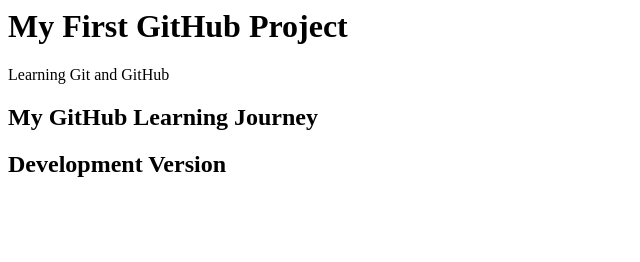
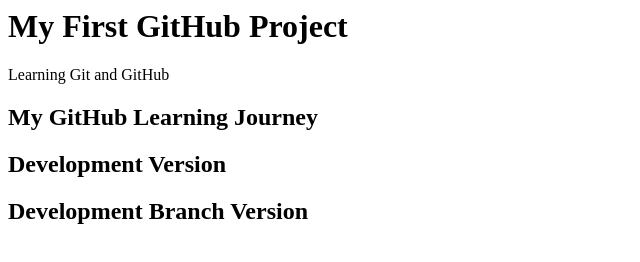
Before and after one commit to pateltithi010/gitbash1, a plain HTML site: page index.html in a window 1280 px wide. Shown: the whole page, without its empty margins (0-640 px from the left). Drawn offline with Linux system fonts and the light colour scheme.

Commit message:
Update development branch version

```diff
--- a/index.html
+++ b/index.html
@@ -2,3 +2,4 @@
 <p>Learning Git and GitHub</p>
 <h2>My GitHub Learning Journey</h2>
 <h2>Development Version</h2>
+<h2>Development Branch Version</h2>
```
